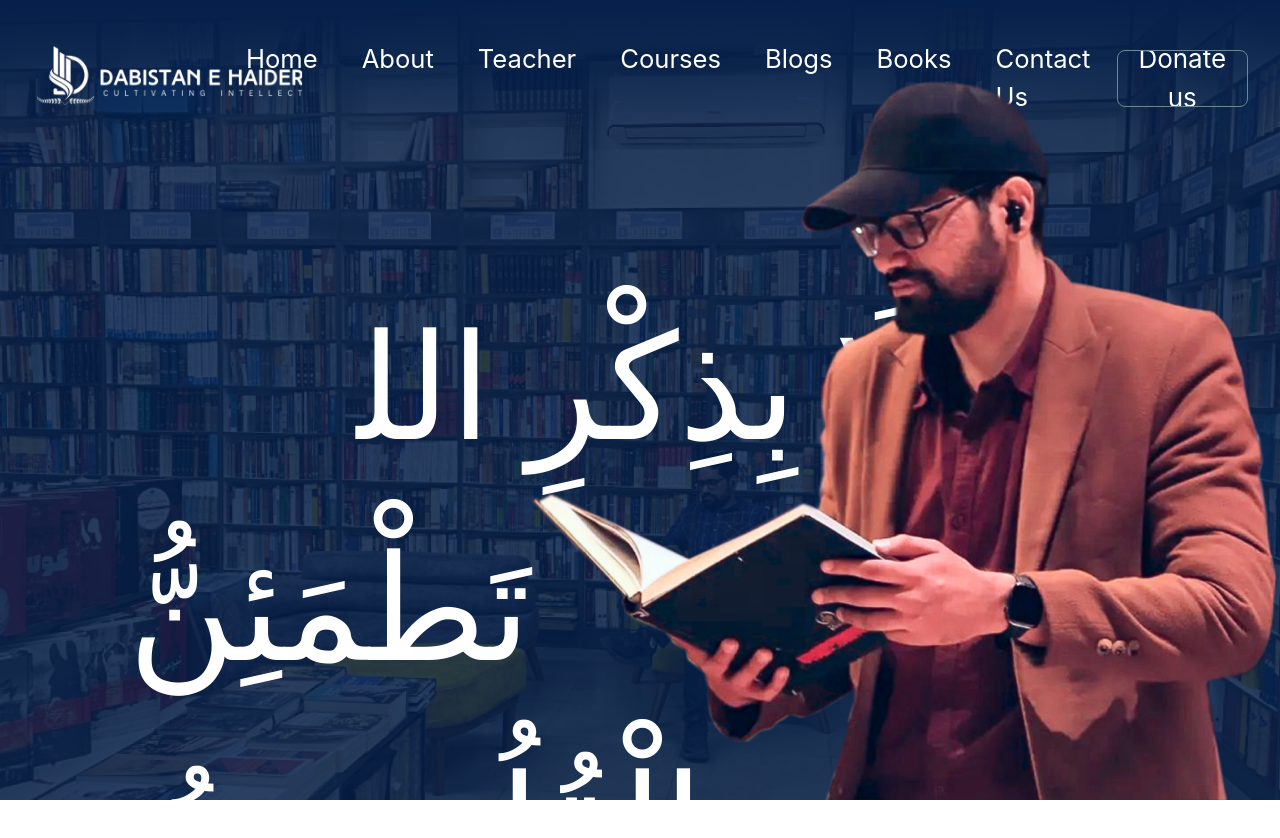
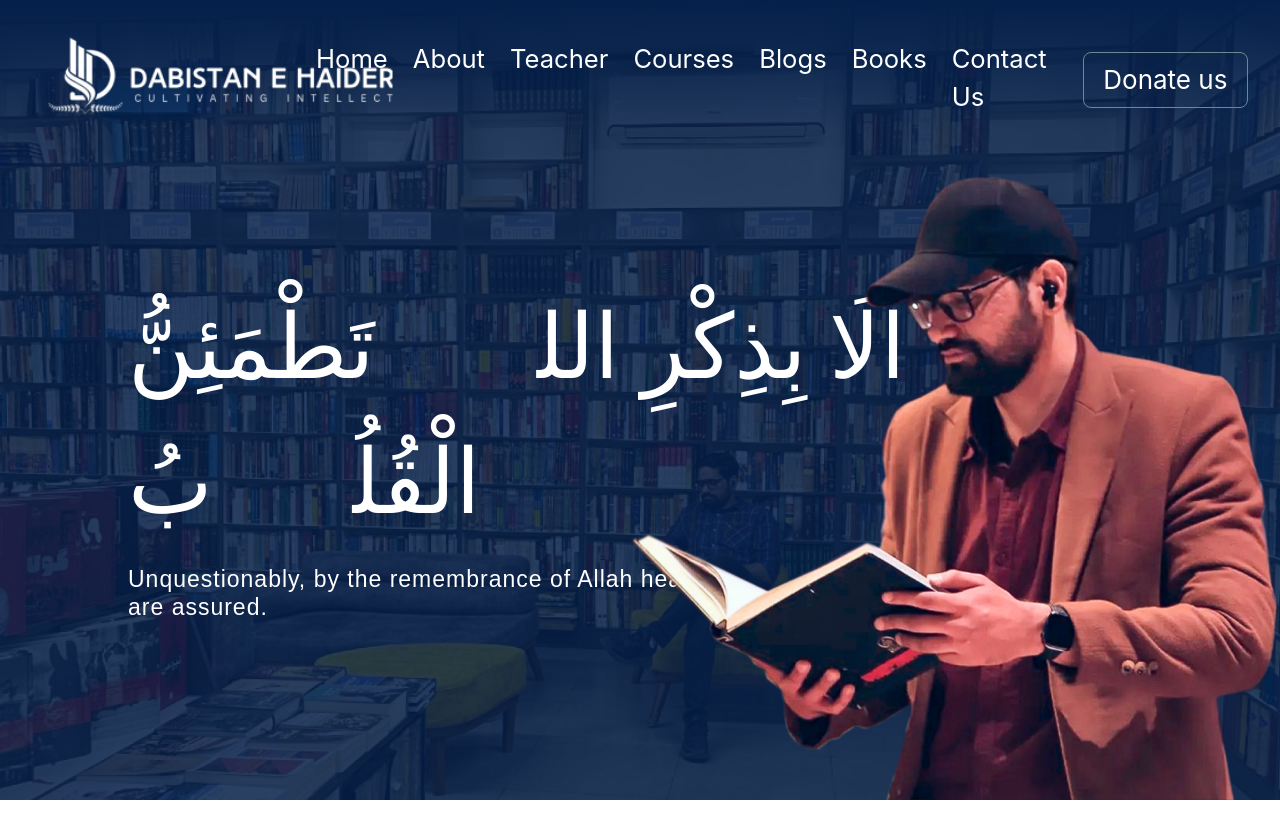
Before and after one commit to rabbab/dabistan-e-haider, a React (Vite) app in the folder Dastan-e-haider-frontend/: page / in a window 1280 px wide. Shown: the top 838 px of the page. After the commit the page ends 800 px from the top, so only its background shows below. Built offline with nearby package versions, Linux system fonts and the light colour scheme.

Commit message:
style changes

```diff
--- a/Dastan-e-haider-frontend/src/styles/hero.scss
+++ b/Dastan-e-haider-frontend/src/styles/hero.scss
@@ -80,7 +80,7 @@ $lightblue: #6F8695;
     width: 24px;
     height: 2px;
     background-color: #fff;
-    margin: 3px 0;
+    margin: 5px 0;
 }
 
 .home-banner .header nav ul {
@@ -133,6 +133,7 @@ nav ul li a:not(.active):hover {
     border-radius: .5rem;
     margin-right: 2rem;
     margin-left: 1rem;
+    margin-top: 3px;
 }
     .donate-us span {
     position: relative;
@@ -201,13 +202,32 @@ background-color: #1d4ed8;
 }
 
 .banner-img img {
-    width: 750px;
+    width: 950px;
     position: absolute;
     bottom: 0;
     right: 0;
     animation: showCircle 1s ease-in-out; /* Apply the animation */
 }
+@media (max-width: 1440px) {
+    .home-banner .header  nav ul {
+        gap: 5px;
+    }
+    .banner-ayat p {
+        font-family: "Jameel Noori Nastaleeq";
+        font-size: 90px;
+        font-weight: 500;
+        margin-bottom: 1rem;
+    }
 
+    .banner-ayat span {
+        font-size: 23px;
+        margin-bottom: 2px;
+        line-height: 1.2;
+    }
+    .banner-img img {
+        width: 650px;
+    }
+}
 @media (max-width: 1024px) {
     .home-banner .header  nav ul {
         gap: 7px;
@@ -266,9 +286,9 @@ background-color: #1d4ed8;
     }
     .home-banner .header  nav .home-logo img {
         position: absolute;
-        top: 12px;
-        left: 9rem;
-        width: 299px;
+        top: -17px;
+        left: 13rem;
+        width: 308px;
     }
     .home-banner .header nav .donate-us {
         position: absolute;
@@ -307,6 +327,7 @@ background-color: #1d4ed8;
         border-radius: 5px;
         margin-bottom: 0.4rem;
     }
+
 
     .home-banner .header nav {
         flex-direction: column;
@@ -412,8 +433,8 @@ background-color: #1d4ed8;
         font-size: 18px;
         margin-bottom: 2px;
         margin-right: 29.2rem;
-        line-height: 1.2;
-        display: block;
+        // line-height: 1.2;
+        // display: block;
         text-align: center;
     }
 
```
